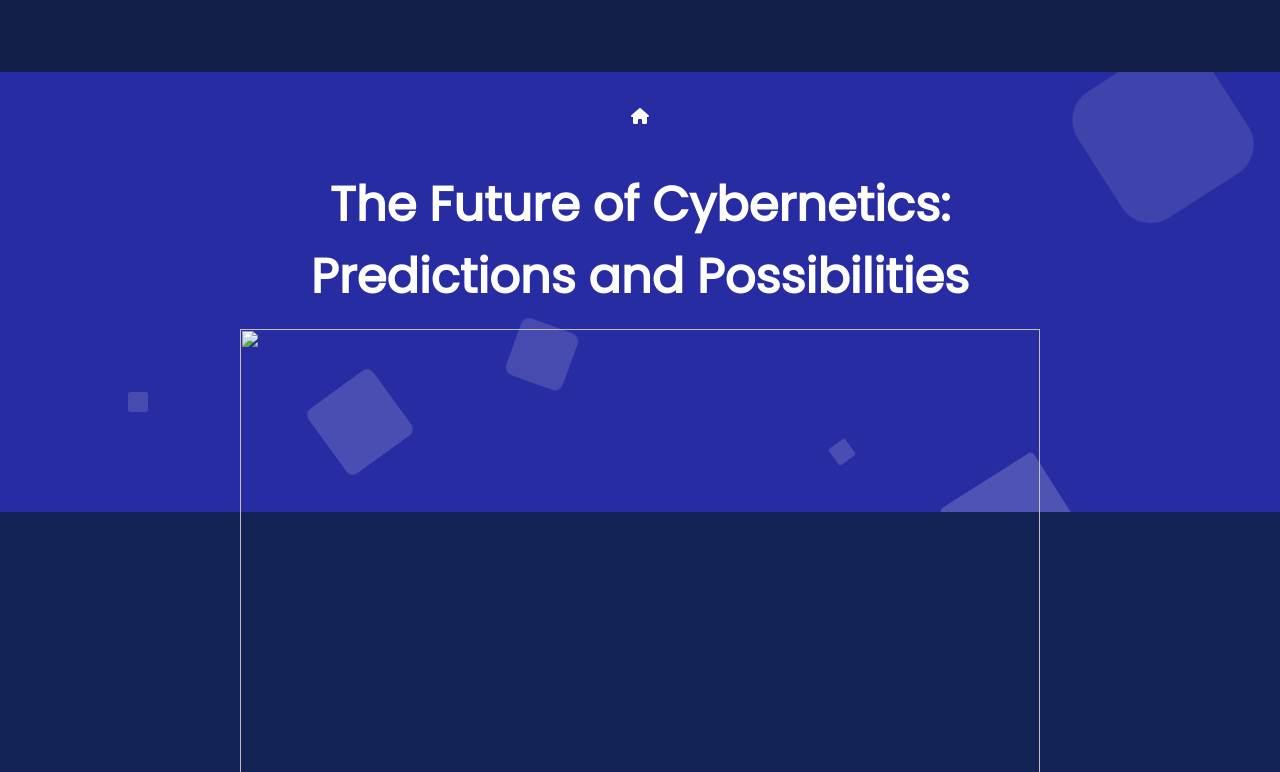
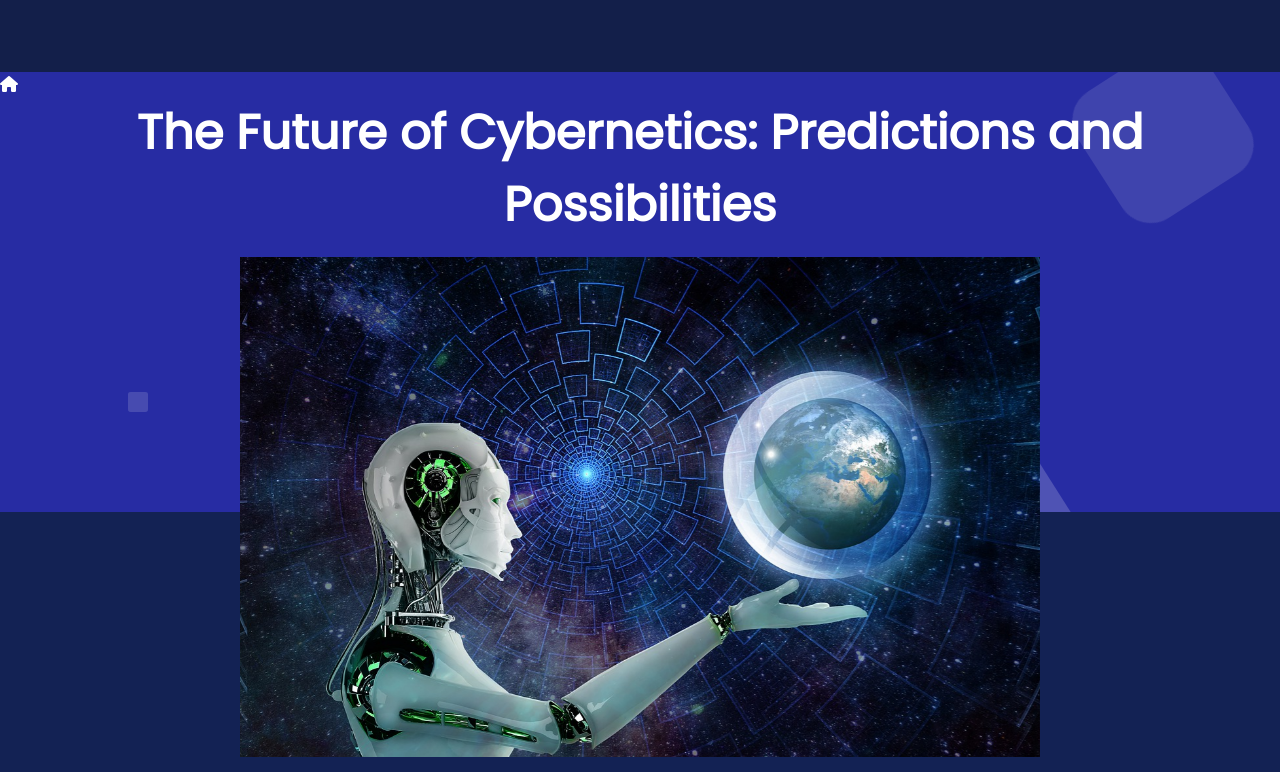
Before and after one commit to ProkingK/Cybernetics_Blog, a plain HTML site: page articles/The Future of Cybernetics: Predictions and Possibilities.html in a window 1280 px wide. Shown: the part 28-800 px from the top of the page. Drawn offline with Linux system fonts and the light colour scheme; a web font is replaced by a local one.

Commit message:
Fixed navigation bug and layout bug

```diff
--- a/articles/The Future of Cybernetics: Predictions and Possibilities.html
+++ b/articles/The Future of Cybernetics: Predictions and Possibilities.html
@@ -23,16 +23,16 @@
 
         <header>
             <div class="top-header" id="top">
-                <a href="index.html"><img class="logo "src="/images/cyborg.png" alt="half robot half human"></a>
+                <a href="/index.html"><img class="logo "src="/images/cyborg.png" alt="half robot half human"></a>
             </div>
 
             <section class="article-header">
+                <a href="/index.html" class="home-button" title="back home"><i class="fa-solid fa-house"></i></a>
+
+                <h1 class="post-heading">The Future of Cybernetics: Predictions and Possibilities</h1>
+
                 <div class="header-content container">
-                    <a href="index.html" class="home-button" title="back home"><i class="fa-solid fa-house"></i></a>
-
-                    <h1 class="post-heading">The Future of Cybernetics: Predictions and Possibilities</h1>
-
-                    <img src="images/The Future of Cybernetics: Predictions and Possibilities.jpg" alt="" class="header-image">
+                    <img src="/images/The Future of Cybernetics: Predictions and Possibilities.jpg" alt="" class="header-image">
                 </div>
             </section>
 
--- a/style.css
+++ b/style.css
@@ -416,7 +416,8 @@ footer
 
 .post-heading
 {
-    width: 90%;
+    width: 100%;
+    margin-top: 0;
     color: white;
     font-size: 3rem;
     text-align: center;
```
Also changed, not shown: articles/Maximizing Human Potential: How Cybernetic Technology Could Enhance Physical and Cognitive Abilities.html (+1 -1 lines), index.html (+0 -2 lines).
